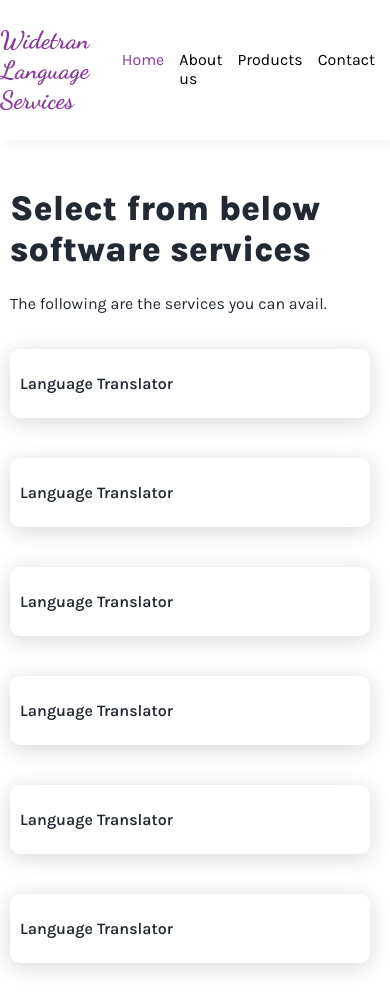
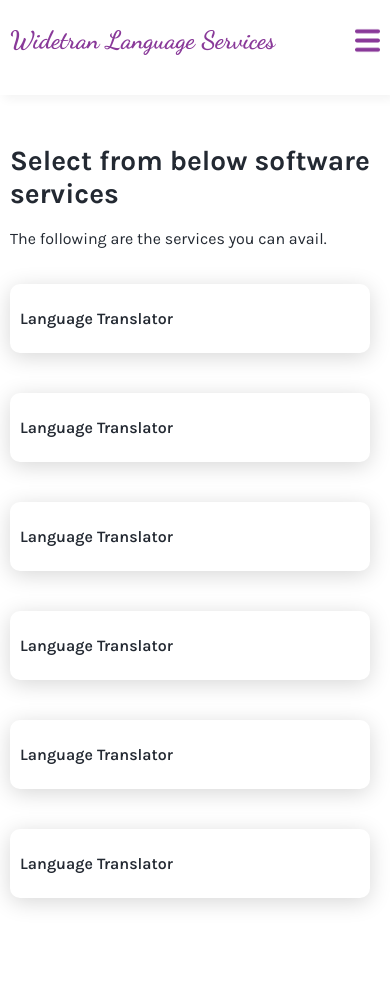
Before and after one commit to singhratan97/web, a React (Create React App) app: page / in a window 390 px wide. After the commit the page ends 928 px from the top, so only its background shows below. Built offline with nearby package versions, Linux system fonts and the light colour scheme.

Commit message:
header changes - hamburger

```diff
--- a/src/components/Header/header.scss
+++ b/src/components/Header/header.scss
@@ -1,9 +1,9 @@
 .header-container {
   box-shadow: 4px 4px 10px 0 rgba($color: #000000, $alpha: 0.05);
   background-color: #fff;
-  position: sticky;
-  top: 0;
+  padding: 10px;
 }
+
 header {
   display: flex;
   justify-content: space-between;
@@ -12,9 +12,12 @@ header {
   margin: 0 auto;
   margin-bottom: 15px;
   max-width: 900px;
+  position: sticky;
+  top: 0;
+  z-index: 1 !important;
 
   #logo {
-    font-size: 25px;
+    font-size: 30px;
     color: #893999;
     font-family: "Dancing Script", cursive;
     font-optical-sizing: auto;
@@ -29,6 +32,7 @@ header {
 
   nav {
     display: flex;
+    align-items: baseline;
 
     div {
       margin-right: 15px;
@@ -52,16 +56,23 @@ header {
       left: 0;
       bottom: 0;
       width: 100%;
-      height: 2px;
+      height: 1.5px;
       background-color: #893999;
       transform: scaleX(0);
       transform-origin: bottom right;
-      transition: all 0.25s ease;
+      transition: all 0.45s ease;
     }
 
     div:hover::after {
       transform: scaleX(1);
       transform-origin: bottom left;
+    }
+  }
+
+  #menu {
+    .menu {
+      display: none;
+      cursor: pointer;
     }
   }
 
@@ -76,3 +87,56 @@ header {
     }
   }
 }
+
+.hamburger-menu {
+  // display: none;
+}
+
+@media only screen and (max-width: 760px) {
+  header {
+    padding: 15px 0;
+
+    nav {
+      display: none;
+    }
+
+    #logo {
+      font-size: 25px;
+      font-weight: 700;
+    }
+
+    #menu {
+      .menu {
+        width: 25px;
+        cursor: pointer;
+        display: block;
+        margin-left: 10px;
+      }
+    }
+  }
+  .hamburger-menu {
+    position: relative;
+    z-index: -1 !important;
+    // display: block;
+    padding: 10px;
+    text-align: center;
+    height: 0;
+    opacity: 0;
+    transform: translateY(-300px);
+    transition: all 0.25s ease-out;
+
+    div {
+      margin-bottom: 10px;
+
+      a {
+        text-decoration: none;
+      }
+    }
+  }
+
+  .hamburger-menu.nav-show {
+    height: 100px;
+    opacity: 1;
+    transform: translateY(0);
+  }
+}
--- a/src/components/Header/index.js
+++ b/src/components/Header/index.js
@@ -1,19 +1,33 @@
 import "./header.scss";
 import { NavLink } from "react-router-dom";
+import menu from "../../assets/menu.png";
+import { useState } from "react";
 
 const Header = () => {
+  const [clickMenu, setClickMenu] = useState(false);
   return (
+    <>
       <div className="header-container">
         <header>
           <div id="logo">
             <NavLink to="/">Widetran Language Services</NavLink>
+          </div>
+          <div id="menu">
+            <img
+              className="menu"
+              src={menu}
+              alt="menu"
+              onClick={() => {
+                setClickMenu((prev) => !prev);
+              }}
+            />
           </div>
           <nav>
             <div>
               <NavLink
                 to="/"
                 style={({ isActive }) => ({
-                color: isActive ? "#893999" : "black",
+                  color: isActive ? "#893999" : "#232932",
                 })}
               >
                 Home
@@ -23,7 +37,7 @@ const Header = () => {
               <NavLink
                 to="/about-us"
                 style={({ isActive }) => ({
-                color: isActive ? "#893999" : "black",
+                  color: isActive ? "#893999" : "#232932",
                 })}
               >
                 About us
@@ -33,7 +47,7 @@ const Header = () => {
               <NavLink
                 to="/products"
                 style={({ isActive }) => ({
-                color: isActive ? "#893999" : "black",
+                  color: isActive ? "#893999" : "#232932",
                 })}
               >
                 Products
@@ -43,7 +57,7 @@ const Header = () => {
               <NavLink
                 to="/contact"
                 style={({ isActive }) => ({
-                color: isActive ? "#893999" : "black",
+                  color: isActive ? "#893999" : "#232932",
                 })}
               >
                 Contact
@@ -52,6 +66,49 @@ const Header = () => {
           </nav>
         </header>
       </div>
+      <div className={`hamburger-menu ${clickMenu ? "nav-show" : ""}`}>
+        <div>
+          <NavLink
+            to="/"
+            style={({ isActive }) => ({
+              color: isActive ? "#893999" : "#232932",
+            })}
+          >
+            Home
+          </NavLink>
+        </div>
+        <div>
+          <NavLink
+            to="/about-us"
+            style={({ isActive }) => ({
+              color: isActive ? "#893999" : "#232932",
+            })}
+          >
+            About us
+          </NavLink>
+        </div>
+        <div>
+          <NavLink
+            to="/products"
+            style={({ isActive }) => ({
+              color: isActive ? "#893999" : "#232932",
+            })}
+          >
+            Products
+          </NavLink>
+        </div>
+        <div>
+          <NavLink
+            to="/contact"
+            style={({ isActive }) => ({
+              color: isActive ? "#893999" : "#232932",
+            })}
+          >
+            Contact
+          </NavLink>
+        </div>
+      </div>
+    </>
   );
 };
 
--- a/src/components/Home/home.scss
+++ b/src/components/Home/home.scss
@@ -40,3 +40,14 @@
     color: #fff;
   }
 }
+
+@media only screen and (max-width: 760px) {
+  #home {
+    #first {
+      h1 {
+        font-size: 28px;
+        font-weight: 700;
+      }
+    }
+  }
+}
```
Also changed, not shown: src/assets/menu.png (added). Lines whose indentation alone changed are shown as unchanged.
